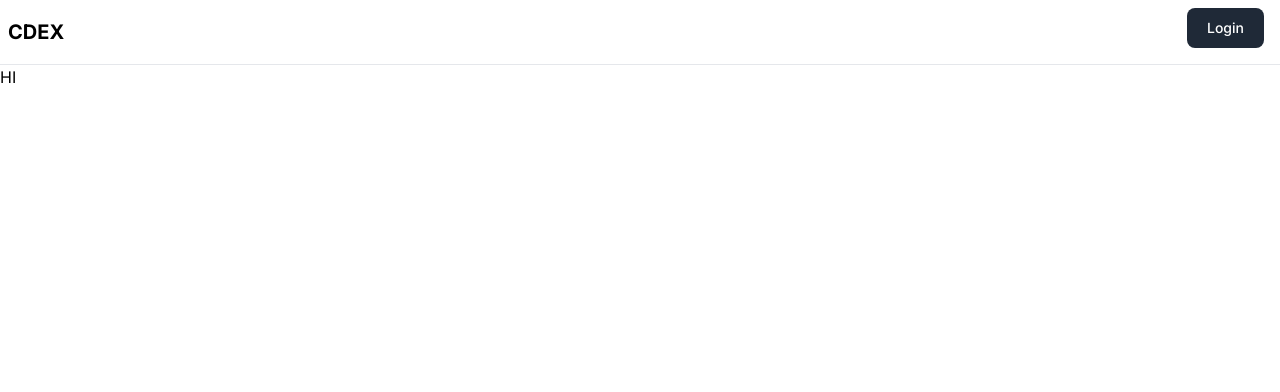
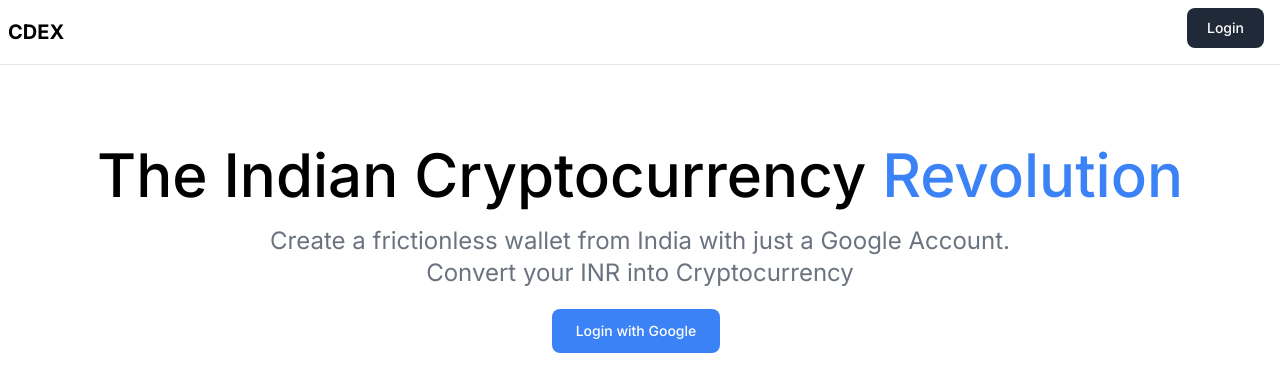
Before and after one commit to Parikshit2001/cdex, a Next.js app: page / in a window 1280 px wide. Shown: the top 392 px of the page. Built offline with nearby package versions, Linux system fonts and the light colour scheme; no server answers.

Commit message:
Added the Hero component

```diff
--- /dev/null
+++ b/app/components/Hero.tsx
@@ -0,0 +1,39 @@
+import { signIn, useSession } from "next-auth/react";
+import { SecondaryButton } from "./Button";
+import { useRouter } from "next/navigation";
+
+function Hero() {
+  const session = useSession();
+  const router = useRouter();
+  return (
+    <div className="h-screen flex flex-col items-center py-20">
+      <div className="flex flex-col items-center space-y-5">
+        <h1 className="text-6xl font-medium">
+          The Indian Cryptocurrency{" "}
+          <span className="text-blue-500">Revolution</span>
+        </h1>
+        <div className="text-gray-500 flex flex-col items-center text-2xl">
+          <h2 className="">
+            Create a frictionless wallet from India with just a Google Account.
+          </h2>
+          <h2 className="">Convert your INR into Cryptocurrency</h2>
+        </div>
+        {session.data?.user ? (
+          <SecondaryButton
+            onClick={() => {
+              router.push("/dashboard");
+            }}
+          >
+            Go to Dashboard
+          </SecondaryButton>
+        ) : (
+          <SecondaryButton onClick={() => signIn("google")}>
+            Login with Google
+          </SecondaryButton>
+        )}
+      </div>
+    </div>
+  );
+}
+
+export default Hero;
--- /dev/null
+++ b/app/dashboard/page.tsx
@@ -0,0 +1,5 @@
+function page() {
+  return <div>Dashbaord</div>;
+}
+
+export default page;
--- a/app/page.tsx
+++ b/app/page.tsx
@@ -1,8 +1,13 @@
 "use client";
 import { useSession } from "next-auth/react";
+import Hero from "./components/Hero";
 
 export default function Home() {
   const session = useSession();
   console.log(session);
-  return <div>HI</div>;
+  return (
+    <div>
+      <Hero />
+    </div>
+  );
 }
```
